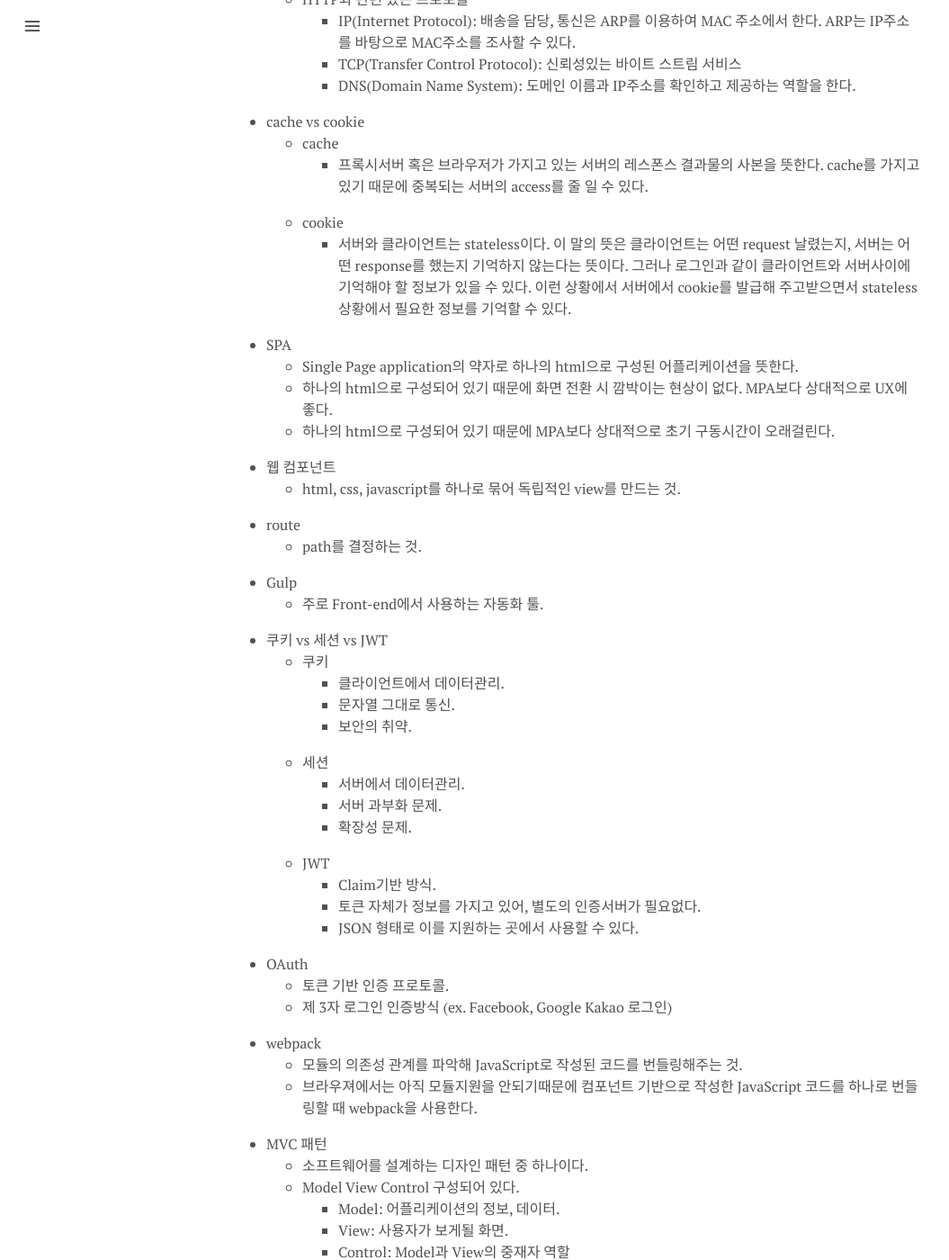
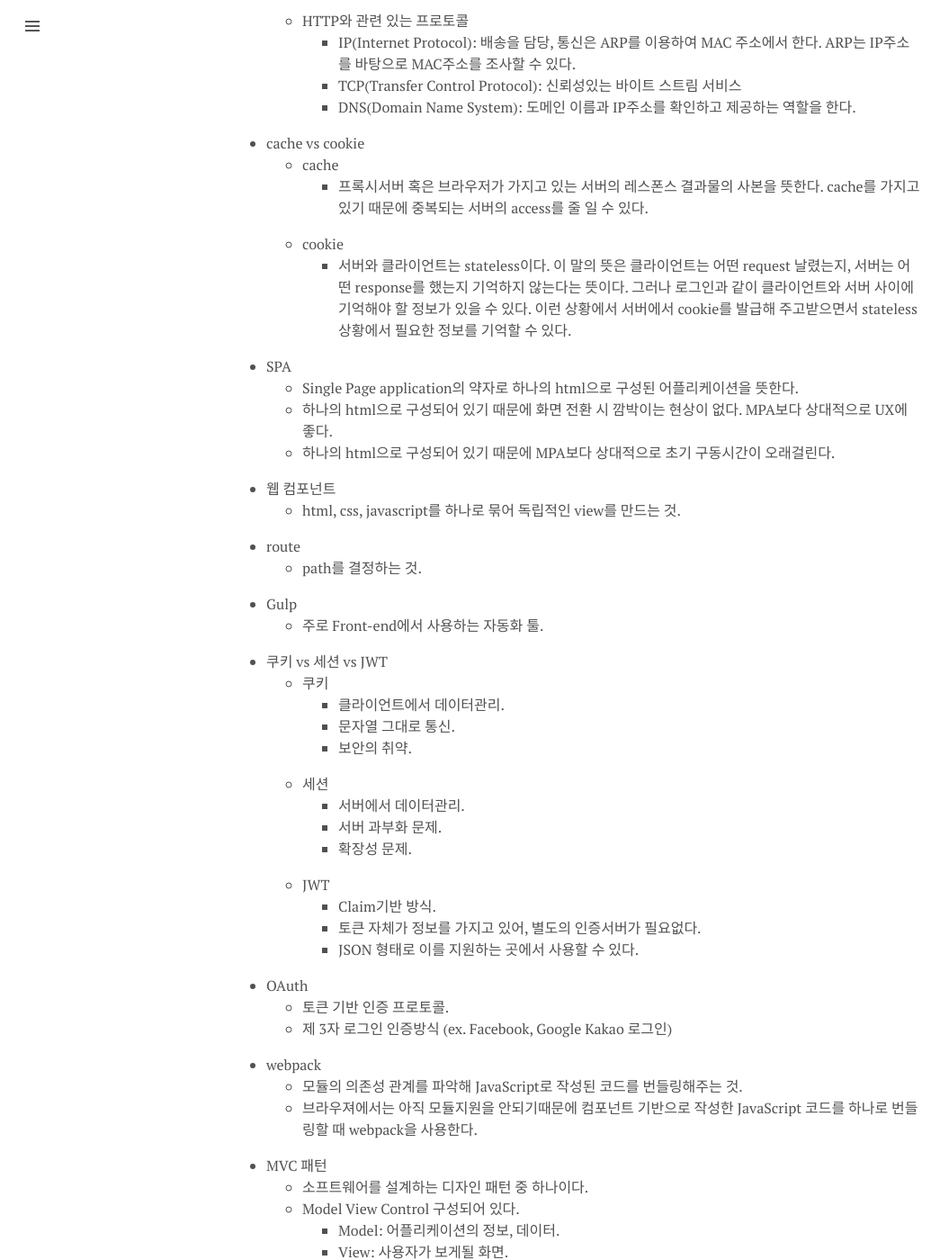
Before and after one commit to austinpark420/austinpark420.github.io, a Jekyll site: the page built from _posts/2018-05-31-javascript.md, in a window 1280 px wide and 1400 px high, scrolled down 6324 px. Shown: the whole window at 90% size, without its empty margins (0-1055 px from the left). Built offline with Jekyll 4.4.1, drawn with Linux system fonts in a browser that asks for light colours; some of the changed text lies outside the part shown.

```diff
--- a/_posts/2018-05-31-javascript.md
+++ b/_posts/2018-05-31-javascript.md
@@ -264,7 +265,7 @@ fnc(1, 2, 3); // { '0': 1, '1': 2, '2': 3 }
   * cache
     * 프록시서버 혹은 브라우저가 가지고 있는 서버의 레스폰스 결과물의 사본을 뜻한다. cache를 가지고 있기 때문에 중복되는 서버의 access를 줄 일 수 있다.
   * cookie
-    * 서버와 클라이언트는 stateless이다. 이 말의 뜻은 클라이언트는 어떤 request 날렸는지, 서버는 어떤 response를 했는지 기억하지 않는다는 뜻이다. 그러나 로그인과 같이 클라이언트와 서버사이에 기억해야 할 정보가 있을 수 있다. 이런 상황에서 서버에서 cookie를 발급해 주고받으면서 stateless 상황에서 필요한 정보를 기억할 수 있다.
+    * 서버와 클라이언트는 stateless이다. 이 말의 뜻은 클라이언트는 어떤 request 날렸는지, 서버는 어떤 response를 했는지 기억하지 않는다는 뜻이다. 그러나 로그인과 같이 클라이언트와 서버 사이에 기억해야 할 정보가 있을 수 있다. 이런 상황에서 서버에서 cookie를 발급해 주고받으면서 stateless 상황에서 필요한 정보를 기억할 수 있다.
 
 - SPA
   * Single Page application의 약자로 하나의 html으로 구성된 어플리케이션을 뜻한다.
```
Also changed, not shown: other parts of _posts/2018-05-31-javascript.md (+4 -0 lines).
